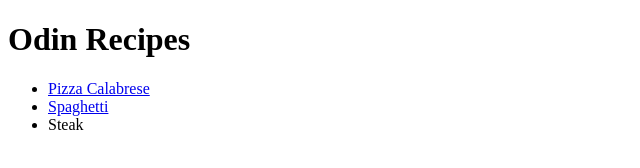
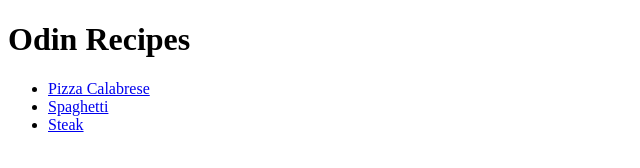
Before and after one commit to ruzicicmichael/recipes, a plain HTML site: page index.html in a window 1280 px wide. Shown: the full height of the page, 0-640 px from the left. Drawn offline with Linux system fonts and the light colour scheme.

Commit message:
Corrected the list on index.html

```diff
--- a/index.html
+++ b/index.html
@@ -10,7 +10,7 @@
     <ul>
        <li><a href="/rcp/pizza.html">Pizza Calabrese</a></li>
        <li><a href="/rcp/spaghetti.html">Spaghetti</a></li>
-       <li><a href="/rcp/steak.html"></a>Steak</li>
+       <li><a href="/rcp/steak.html">Steak</a></li>
     </ul>
 </body>
 </html>
```
